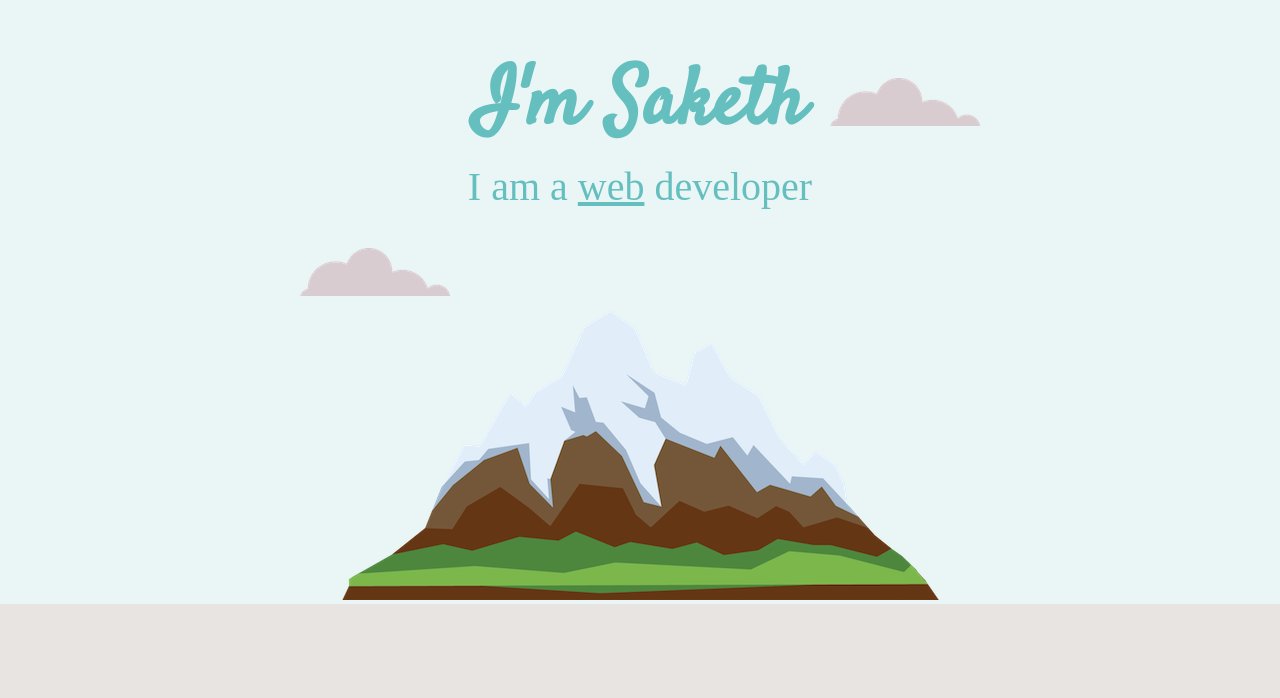
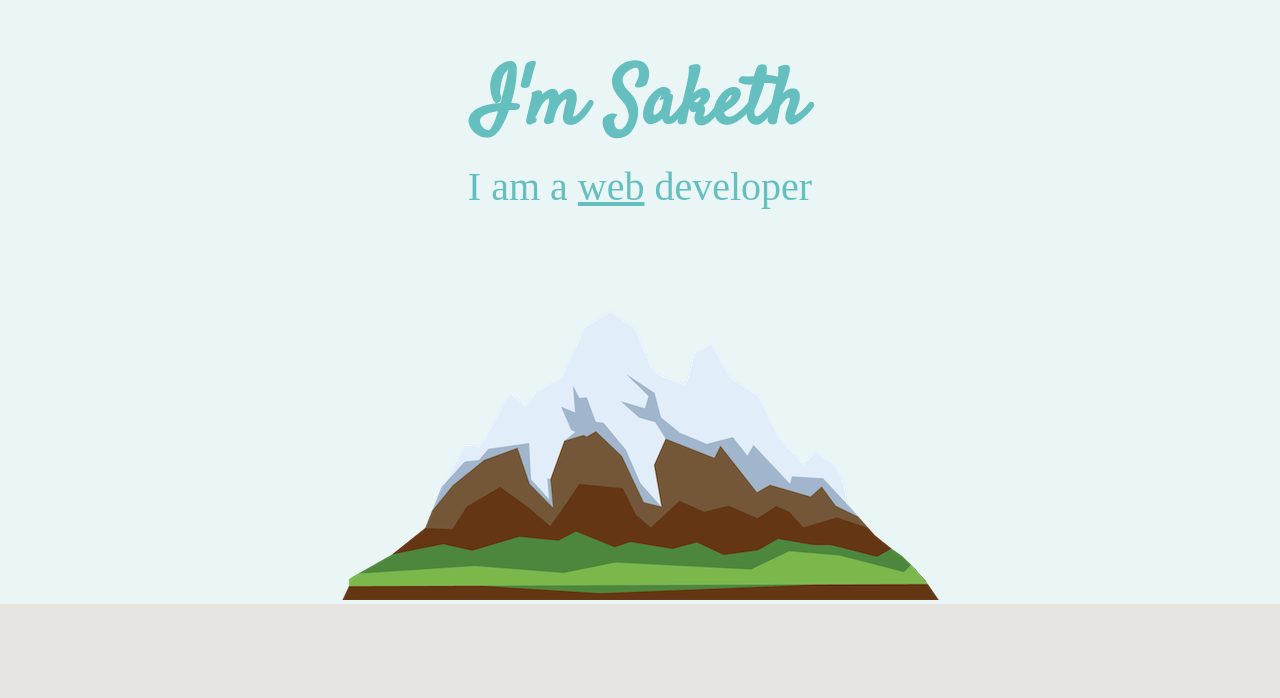
Before and after one commit to sivasaketh/MySite, a plain HTML site: page index.html in a window 1280 px wide. Shown: the part 102-800 px from the top of the page. Drawn offline with Linux system fonts and the light colour scheme.

Commit message:
clouds removed

```diff
--- a/index.html
+++ b/index.html
@@ -15,10 +15,10 @@
     </head>
     <body>
         <div class="top-container">
-            <img class="top-cloud" src="images/cloud.png" alt="cloud-img">
+            <!-- <img class="top-cloud" src="images/cloud.png" alt="cloud-img"> -->
             <h1>I'm Saketh</h1>
             <h2 class = "subtitle">I am a <span>web</span> developer</h2>
-            <img class="bottom-cloud" src="images/cloud.png" alt="cloud-img">
+            <!-- <img class="bottom-cloud" src="images/cloud.png" alt="cloud-img"> -->
             <img src="images/mountain.png" alt="cloud-img">
         </div>
 
```
